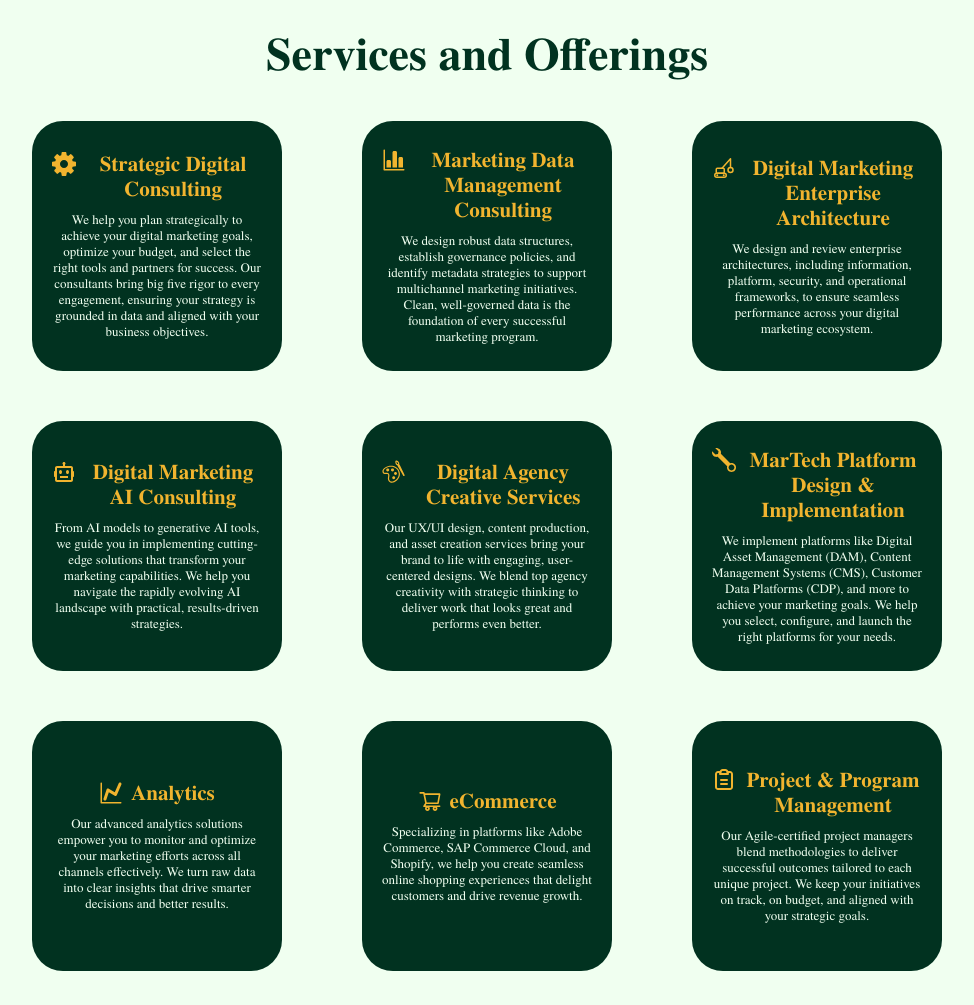
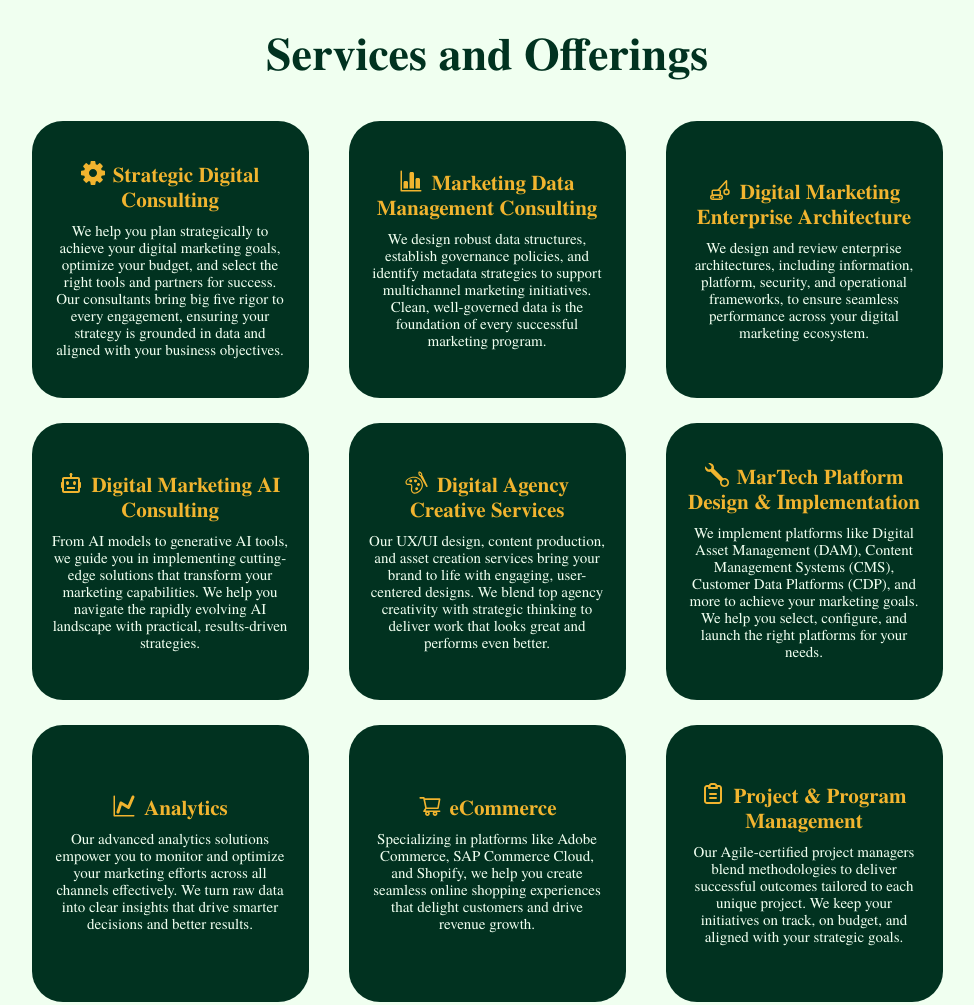
Before and after one commit to windrunnercgg/arcverus-website, a website: page site/index.html in a window 1280 px wide. Shown: the part 1560-2565 px from the top of the page, without its empty margins (153-1127 px from the left). Drawn offline with Linux system fonts and the light colour scheme.

Commit message:
Center card titles with their icons; larger cards and body text
The icon now sits inline in the title's first line so each line, icon included,
is centered. Grid gaps halved (80/50px to 40/25px) and the space given to the
cards (250px to 277px); card body text 13px to 15px.

Co-Authored-By: Claude Opus 5.5 <noreply@anthropic.com>

```diff
--- a/site/assets/css/styles.css
+++ b/site/assets/css/styles.css
@@ -296,12 +296,15 @@ a { color: inherit; }
    ========================================================================== */
 
 /* ---------- Service card ---------- */
+/* Cards were 250px with 80px/50px gaps. Gaps halved to 40px/25px; the space gained
+   went to the cards (3 × 277 + 2 × 40 = 911, the same overall width as before). */
 .card-grid {
+  --card-size: 277px;
   display: grid;
-  grid-template-columns: repeat(3, 250px);
+  grid-template-columns: repeat(3, var(--card-size));
   justify-content: center;
-  column-gap: 80px;
-  row-gap: 50px;
+  column-gap: 40px;
+  row-gap: 25px;
   list-style: none;
   margin: 0;
   padding: 0;
@@ -309,8 +312,8 @@ a { color: inherit; }
 .card-grid > li { display: flex; }   /* cards in the same row share one height */
 
 .card {
-  width: 250px;
-  min-height: 250px;            /* design: 250×250; grows only if text needs more room */
+  width: 100%;                  /* fills its grid column */
+  min-height: var(--card-size); /* square; grows only if text needs more room */
   border-radius: 31px;
   background: var(--green-900);
   padding: 20px;
@@ -328,11 +331,9 @@ a.card:focus-visible {
   box-shadow: 0 10px 20px rgba(1, 50, 32, 0.35);
 }
 
+/* The icon sits inline at the start of the title's first line, so each line,
+   icon included, is centered as one unit. */
 .card-title {
-  display: flex;
-  align-items: flex-start;      /* icon aligned to the top of the title text */
-  justify-content: center;
-  gap: 8px;
   color: var(--gold);
   text-align: center;
   font-family: var(--font-body);
@@ -343,9 +344,11 @@ a.card:focus-visible {
 }
 
 .card-icon {
-  flex-shrink: 0;
+  display: inline-block;
   width: 24px;
   height: 24px;
+  margin-right: 8px;
+  vertical-align: -3px;         /* sits on the text baseline like a capital letter */
 }
 
 .card-text {
@@ -353,7 +356,7 @@ a.card:focus-visible {
   color: var(--honeydew);
   text-align: center;
   font-family: var(--font-body);
-  font-size: 13px;
+  font-size: 15px;              /* was 13px; room comes from the wider cards */
   font-style: normal;
   font-weight: 400;
   line-height: normal;
@@ -694,7 +697,7 @@ textarea.form-field {
 
 /* Service grid: 3 → 2 columns */
 @media (max-width: 960px) {
-  .card-grid { grid-template-columns: repeat(2, 250px); column-gap: 40px; }
+  .card-grid { grid-template-columns: repeat(2, minmax(0, var(--card-size))); column-gap: 20px; }
 }
 
 /* Two-column layouts stack */
@@ -715,7 +718,6 @@ textarea.form-field {
   .nav-name { font-size: 28px; }
 
   .card-grid { grid-template-columns: minmax(0, 320px); }
-  .card { width: 100%; }
 
   .heading-xl { font-size: 34px; }
   .heading-lg { font-size: 30px; }
```
